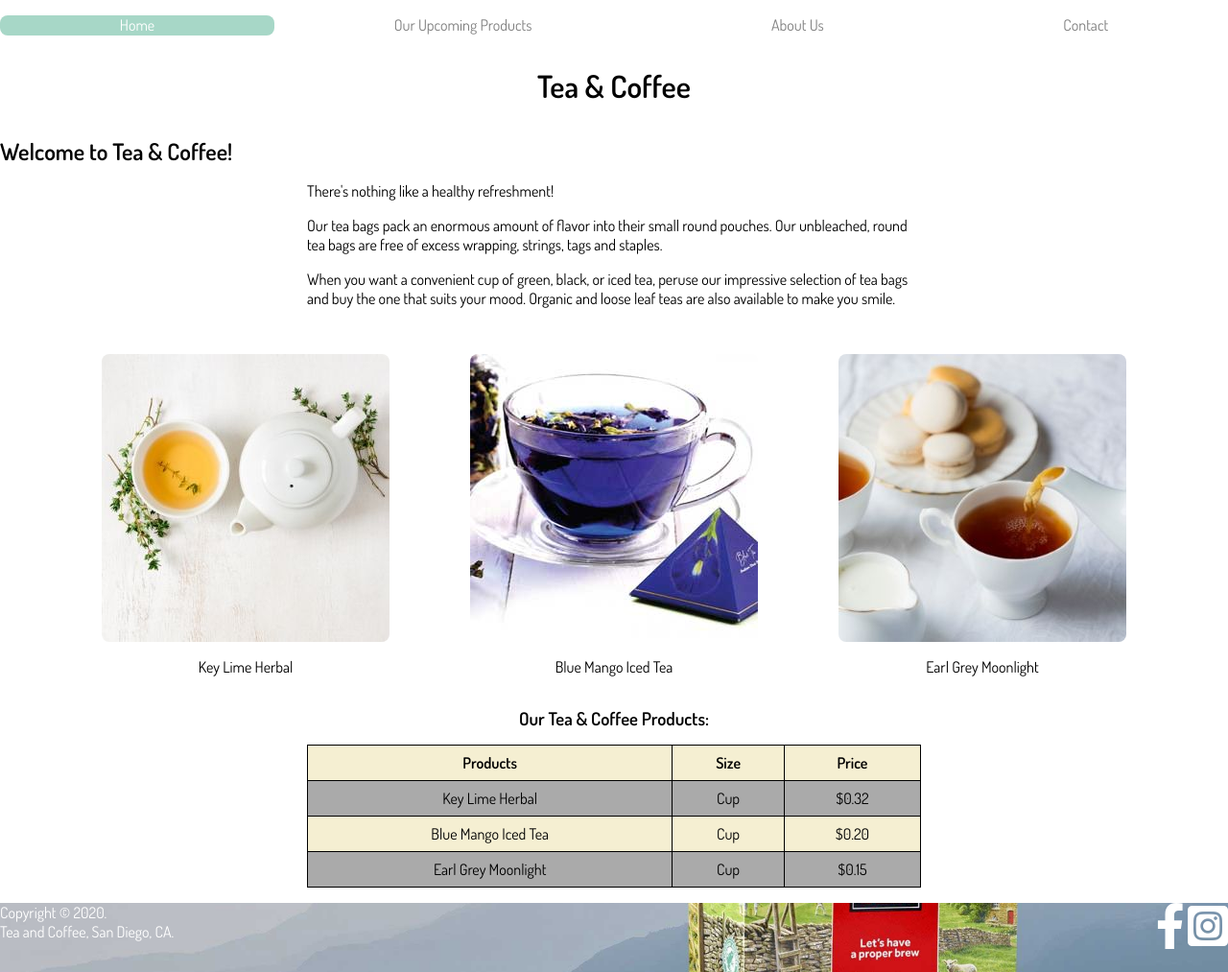
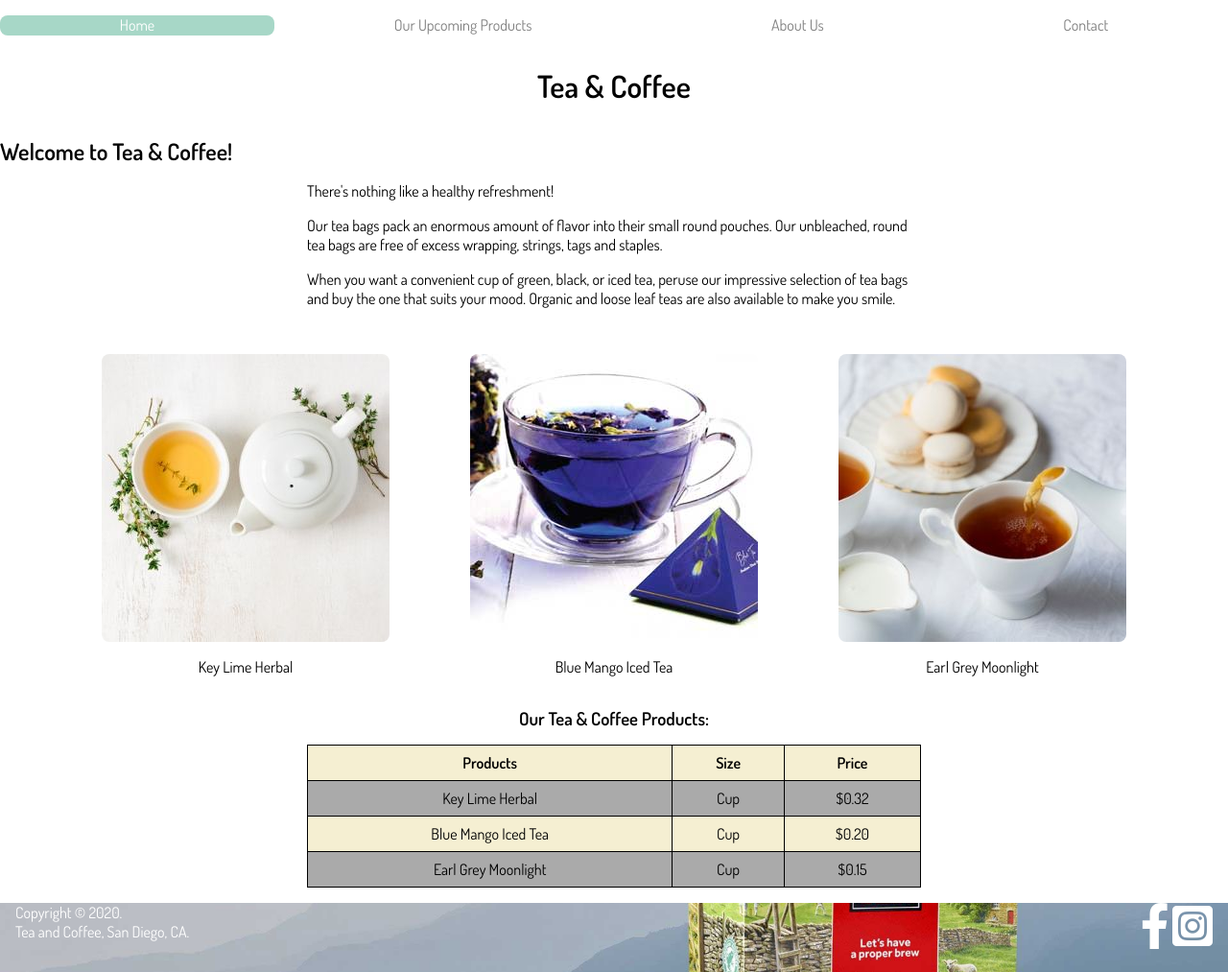
Before and after one commit to jeremyjo/jeremyjo.github.io, a plain HTML site: page index.html in a window 1280 px wide. Shown: the whole page at 96% size. Drawn offline with Linux system fonts and the light colour scheme.

Commit message:
footer padding

```diff
--- a/index.html
+++ b/index.html
@@ -55,6 +55,7 @@
         .containerFT {
           display: flex !important;
           justify-content: space-between;
+          padding: 0 1rem;
         }
 
     </style>
@@ -129,37 +130,9 @@
             </div>
         </div>
 
-      <!-- <footer id="main-footer">
-        <div class="footer-content containerFT">
-          <div>
-            Contuct us:
-            <a href="mailto:awesome-framework@gmail.com" style="color: white;">
-              <p>awesome-framework@gmail.com</p>
-            </a>
-          </div>
-          <div class="SocialMedia">
-            <a
-              href="https://www.facebook.com/profile.php?id=1644859997"
-              target="_blank"
-              ><i class="fab fa-facebook-f fa-3x"></i>
-            </a>
-
-            <a
-              href="https://www.instagram.com/diana_di_california/"
-              target="_blank"
-              ><i class="fab fa-instagram-square fa-3x"></i
-            ></a>
-
-            <a href="https://github.com/DianaDi777" target="_blank"
-              ><i class="fab fa-github fa-3x"></i
-            ></a>
-          </div>
-        </div>
-      </footer> -->
-
       <footer id="main-footer" class="darkBlue_bg">
         <div class="footer-content containerFT">
-          <p class="white_tx">
+          <p class="white_tx ">
             Copyright &copy; 2020. <br />Tea and Coffee, San Diego, CA.
           </p>
           <div class="SocialMedia">
```
